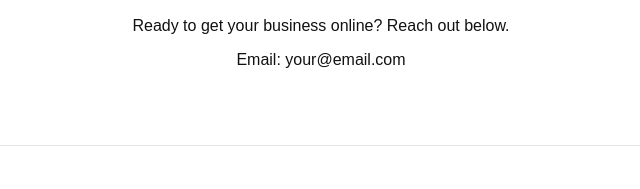
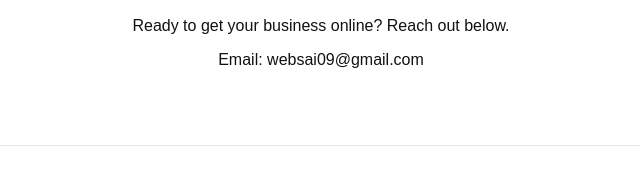
Before and after one commit to WebSai738/WebSai738.github.io, a plain HTML site: page index.html in a window 1280 px wide. Shown: the part 933-1122 px from the top of the page, 319-959 px from the left. Drawn offline with Linux system fonts and the light colour scheme.

Commit message:
index.html

```diff
--- a/index.html
+++ b/index.html
@@ -126,7 +126,7 @@
 <section class="section" id="contact">
   <h2>Contact Me</h2>
   <p>Ready to get your business online? Reach out below.</p>
-  <p>Email: your@email.com</p>
+  <p>Email: websai09@gmail.com</p>
 </section>
 
 <footer>
```
